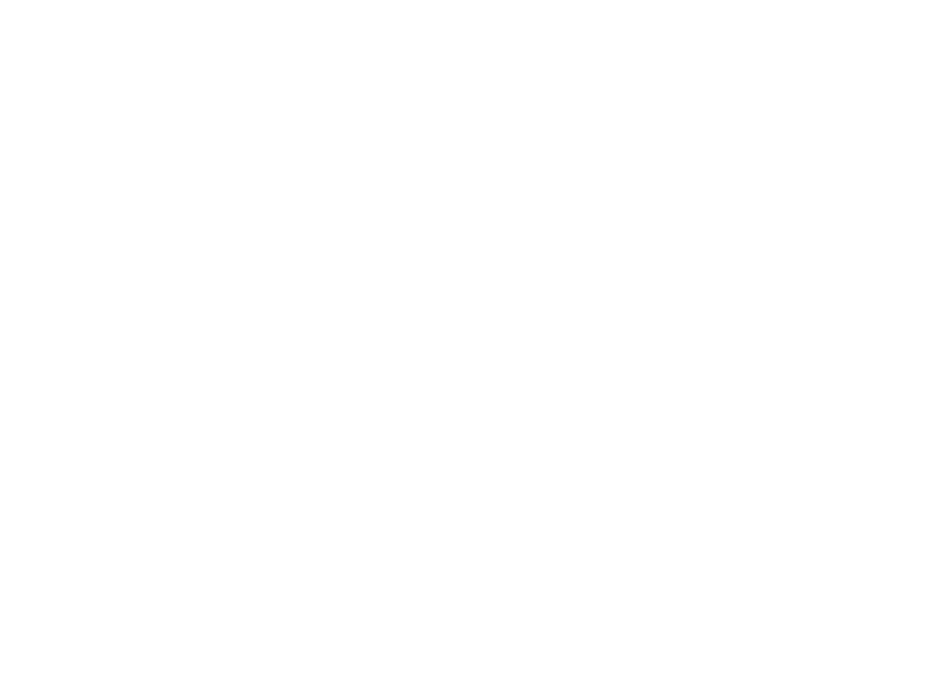
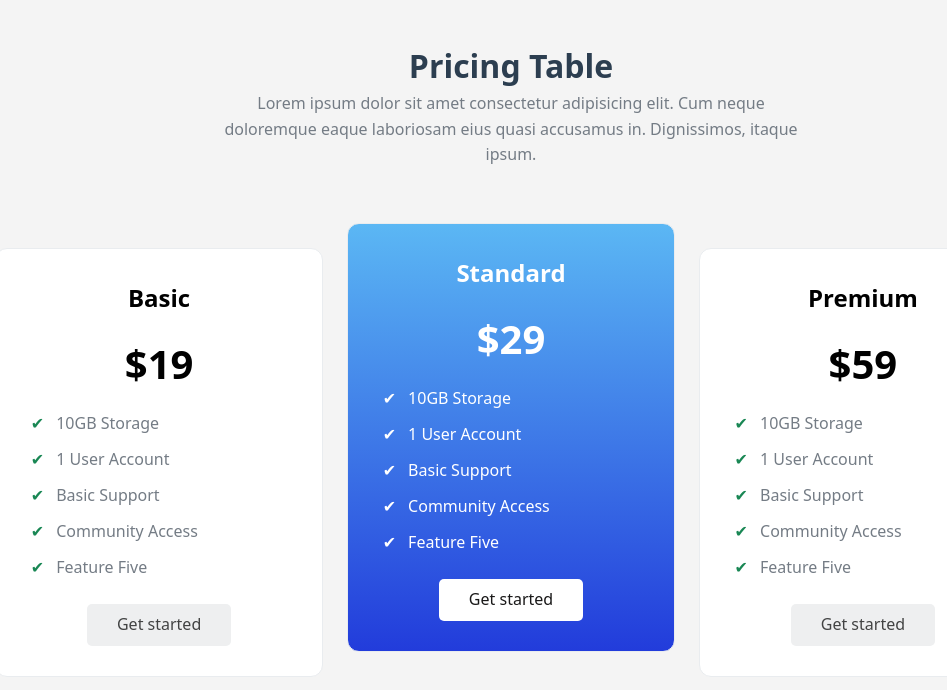
Before and after one commit to willvn2021/Fullstack_LeMinhHiep_F8-zoom-day-5, a plain HTML site: page pricing-table.html in a window 1280 px wide. Shown: the whole page, without its empty margins (129-1076 px from the left). Drawn offline with Linux system fonts and the light colour scheme.

Commit message:
Bài Tập 5.3: Bảng giá dịch vụ

```diff
--- a/assets/css/styles.css
+++ b/assets/css/styles.css
@@ -235,3 +235,133 @@
 .btn:active {
     color: #dc3545;
 }
+
+/* Pricing Table */
+.pricing-wrap {
+    max-width: 1140px;
+    margin: 4rem auto;
+    padding: 0 4rem;
+}
+
+.pricing-header {
+    text-align: center;
+    margin-bottom: 8rem;
+}
+
+.pricing-title {
+    color: #2c3e50;
+}
+
+.pricing-desc {
+    display: inline-block;
+    color: #747c85;
+    max-width: 600px;
+}
+
+.pricing-plans {
+    text-align: center;
+    font-size: 0;
+}
+
+.plan {
+    display: inline-block;
+    width: 31%;
+    padding: 30px 15px;
+    font-size: 1.6rem;
+    vertical-align: top;
+    background-color: #fff;
+    border-radius: 12px;
+    border: 1px solid #e9ecef;
+    transition: transform 0.2s ease, box-shadow 0.2s ease, border 0.2s ease;
+    box-shadow: 0;
+    margin: 0 1.1%;
+}
+
+.plan:hover {
+    border: 2px solid #0d6efd;
+}
+
+.plan:hover {
+    transform: translateY(-5px);
+    box-shadow: 0 8px 25px rgba(0, 0, 0, 0.1);
+    cursor: pointer;
+}
+
+.pricing-plans .plan:nth-child(2) {
+    /* border: 2px solid #0d6efd; */
+    transform: translateY(-25px);
+    background: linear-gradient(
+        180deg,
+        rgba(91, 183, 244, 1) 0%,
+        rgba(34, 60, 219, 1) 100%
+    );
+    color: #fff;
+}
+
+.pricing-plans .plan:nth-child(2):hover {
+    border: none;
+}
+
+.plan-title {
+    font-weight: 600;
+    margin-bottom: 1.5rem;
+}
+
+.plan-price {
+    display: inline-block;
+    font-size: 4rem;
+    font-weight: 600;
+    margin-bottom: 1.5rem;
+}
+
+.plan-features {
+    list-style: none;
+    margin-bottom: 2.5rem;
+    padding: 0 2rem;
+    text-align: left;
+}
+
+.plan-features li {
+    margin-bottom: 1.2rem;
+    line-height: 1.5;
+    color: #747c85;
+    transition: color 0.7s ease;
+}
+
+.plan-features li::before {
+    content: "✔";
+    color: #198754;
+    margin-right: 1.2rem;
+}
+
+.pricing-plans .plan:nth-child(2) .plan-features li,
+.pricing-plans .plan:nth-child(2) .plan-features li::before {
+    color: #fff;
+}
+
+.plan-features li:hover {
+    color: #198754;
+}
+
+.plan-btn {
+    display: inline-block;
+    padding: 0.8rem 3rem;
+    color: #424343;
+    font-weight: 500;
+    background-color: #eeeff0;
+    border-radius: 5px;
+    transition: background-color 0.3s ease;
+}
+
+.pricing-plans .plan:nth-child(2) .plan-btn {
+    background-color: #fff;
+    color: #191818;
+}
+
+.plan-btn:hover {
+    background-color: #dde0e1;
+}
+
+.pricing-plans .plan:nth-child(2) .plan-btn:hover {
+    background-color: #eeeff0;
+}
--- a/pricing-table.html
+++ b/pricing-table.html
@@ -4,6 +4,64 @@
         <meta charset="UTF-8" />
         <meta name="viewport" content="width=device-width, initial-scale=1.0" />
         <title>Pricing Table</title>
+        <link rel="stylesheet" href="./assets/css/reset.css" />
+        <link rel="stylesheet" href="./assets/css/styles.css" />
     </head>
-    <body></body>
+    <body>
+        <div class="pricing-wrap">
+            <!-- Header -->
+            <div class="pricing-header">
+                <h1 class="pricing-title">Pricing Table</h1>
+                <span class="pricing-desc"
+                    >Lorem ipsum dolor sit amet consectetur adipisicing elit.
+                    Cum neque doloremque eaque laboriosam eius quasi accusamus
+                    in. Dignissimos, itaque ipsum.
+                </span>
+            </div>
+            <!-- Plans -->
+            <div class="pricing-plans">
+                <!-- Plan item 1 -->
+                <div class="plan">
+                    <h2 class="plan-title">Basic</h2>
+                    <span class="plan-price">$19</span>
+                    <ul class="plan-features">
+                        <li>10GB Storage</li>
+                        <li>1 User Account</li>
+                        <li>Basic Support</li>
+                        <li>Community Access</li>
+                        <li>Feature Five</li>
+                    </ul>
+                    <a href="#!" class="plan-btn">Get started</a>
+                </div>
+
+                <!-- Plan item 2 -->
+                <div class="plan">
+                    <h2 class="plan-title">Standard</h2>
+                    <span class="plan-price">$29</span>
+                    <ul class="plan-features">
+                        <li>10GB Storage</li>
+                        <li>1 User Account</li>
+                        <li>Basic Support</li>
+                        <li>Community Access</li>
+                        <li>Feature Five</li>
+                    </ul>
+                    <a href="#!" class="plan-btn">Get started</a>
+                </div>
+
+                <!-- Plan item 3 -->
+                <div class="plan">
+                    <h2 class="plan-title">Premium</h2>
+                    <span class="plan-price">$59</span>
+                    <ul class="plan-features">
+                        <li>10GB Storage</li>
+                        <li>1 User Account</li>
+                        <li>Basic Support</li>
+                        <li>Community Access</li>
+                        <li>Feature Five</li>
+                    </ul>
+                    <a href="#!" class="plan-btn">Get started</a>
+                </div>
+            </div>
+        </div>
+    </body>
 </html>
```
